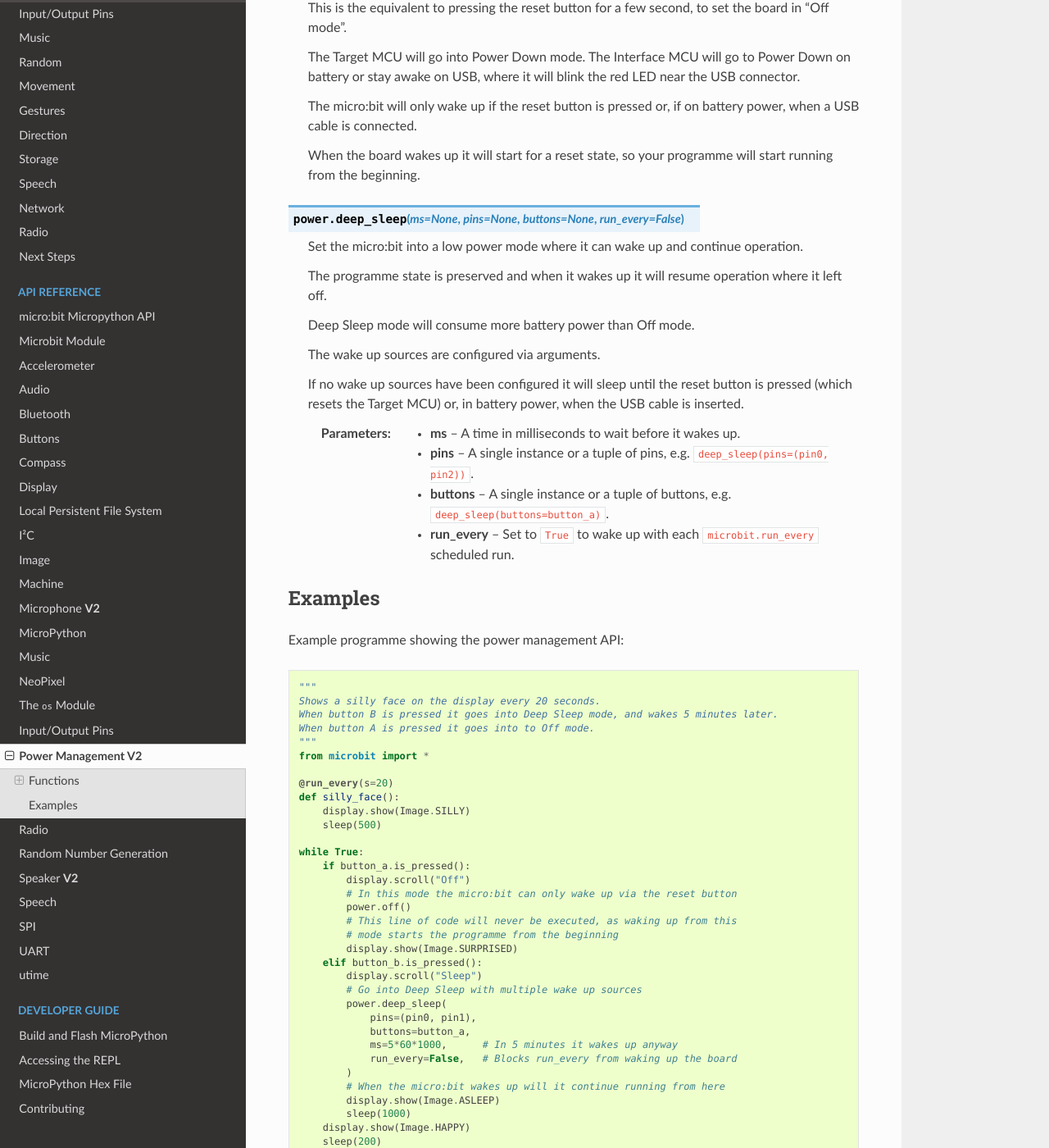
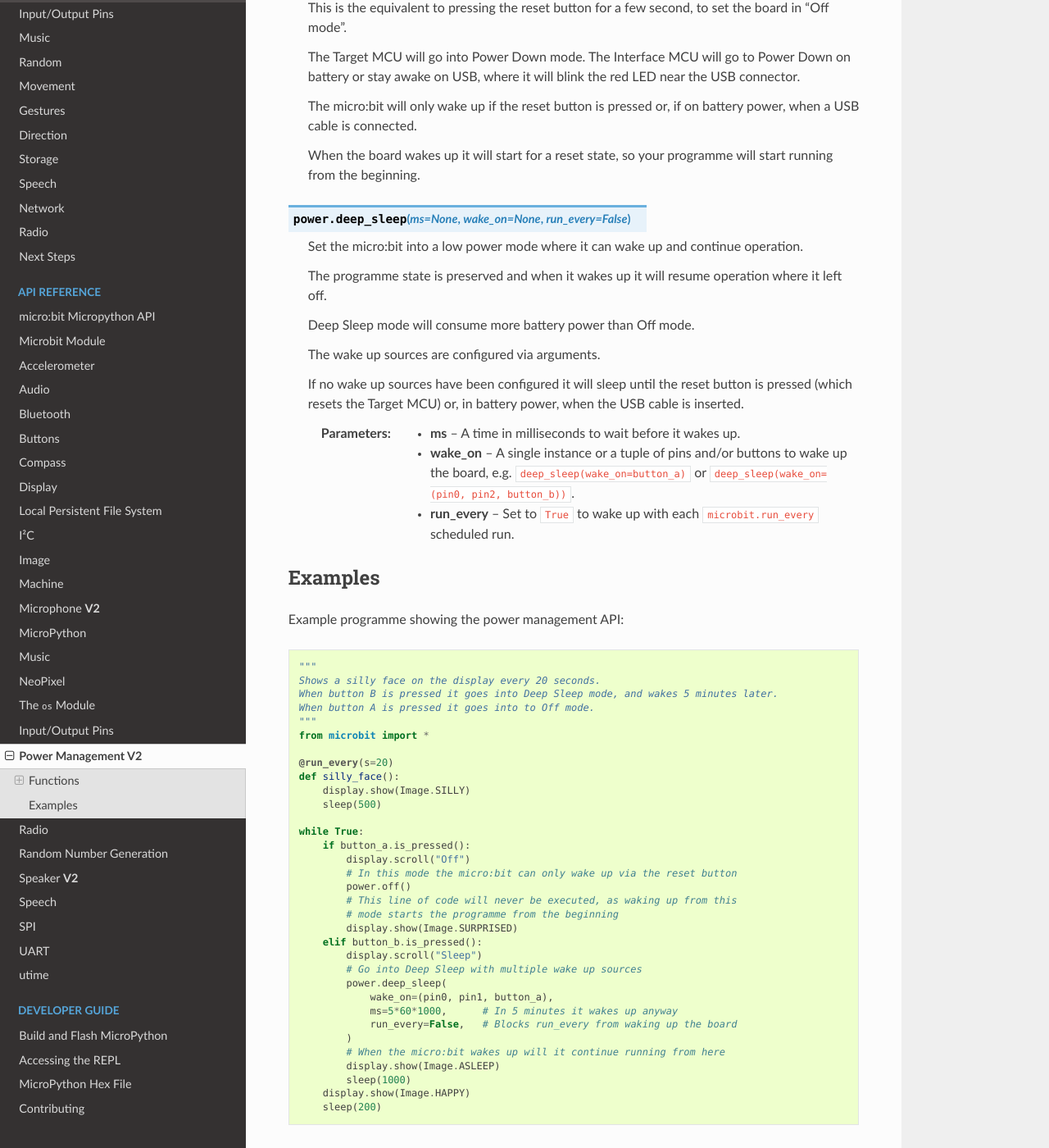
Before and after one commit to bbcmicrobit/micropython, a Sphinx documentation site: the page built from docs/power.rst, in a window 1280 px wide and 1400 px high, scrolled down 1594 px. Shown: the whole window at 82% size. Built offline with Sphinx 7.4.7 and the Read the Docs theme 2.0.0, drawn with Linux system fonts in a browser that asks for light colours; pages that are not in the unit, such as notebooks, are missing from menus.

Commit message:
docs: Merge power.deep_sleep() `pins` & `buttons` params into `wake_on`.

```diff
--- a/docs/power.rst
+++ b/docs/power.rst
@@ -81,7 +81,7 @@ Functions
     will start running from the beginning.
 
 
-.. py:function:: deep_sleep(ms=None, pins=None, buttons=None, run_every=False)
+.. py:function:: deep_sleep(ms=None, wake_on=None, run_every=False)
 
     Set the micro:bit into a low power mode where it can wake up and continue
     operation.
@@ -98,10 +98,9 @@ Functions
     when the USB cable is inserted.
 
     :param ms: A time in milliseconds to wait before it wakes up.
-    :param pins: A single instance or a tuple of pins, e.g.
-        ``deep_sleep(pins=(pin0, pin2))``.
-    :param buttons: A single instance or a tuple of buttons, e.g.
-        ``deep_sleep(buttons=button_a)``.
+    :param wake_on: A single instance or a tuple of pins and/or buttons to
+        wake up the board, e.g. ``deep_sleep(wake_on=button_a)`` or
+        ``deep_sleep(wake_on=(pin0, pin2, button_b))``.
     :param run_every: Set to ``True`` to wake up with each
         ``microbit.run_every`` scheduled run.
 
@@ -134,8 +133,7 @@ Example programme showing the power management API::
             display.scroll("Sleep")
             # Go into Deep Sleep with multiple wake up sources
             power.deep_sleep(
-                pins=(pin0, pin1),
-                buttons=button_a,
+                wake_on=(pin0, pin1, button_a),
                 ms=5*60*1000,      # In 5 minutes it wakes up anyway
                 run_every=False,   # Blocks run_every from waking up the board
             )
@@ -161,4 +159,4 @@ Example using data logging::
             # Display the temperature when button A is pressed
             display.scroll(temperature())
         # To go sleep and wake up with run_every or button A
-        power.deep_sleep(buttons=button_a, run_every=True)
+        power.deep_sleep(wake_on=button_a, run_every=True)
```
